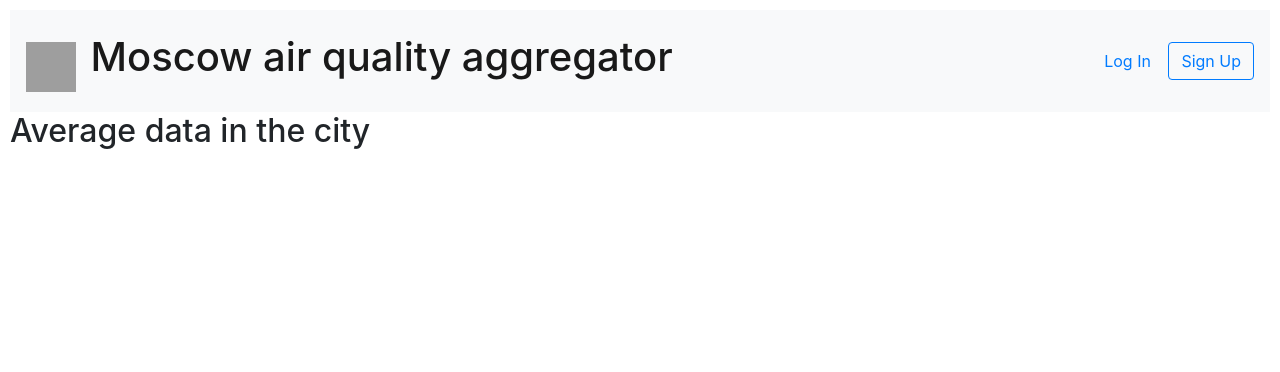
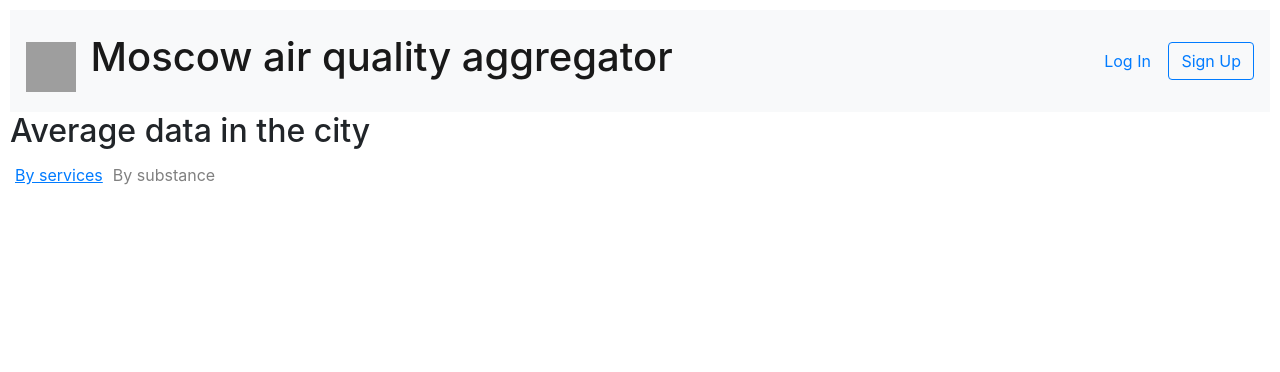
Before and after one commit to ekasenya/AirQualityAggregator, a Django app: page /main/?my_stations=0&group_type=0 in a window 1280 px wide. Shown: the top 372 px of the page. Run offline with Django 3.2, Linux system fonts and the light colour scheme; data that the repository does not hold is empty; some libraries are stand-ins or nearby versions; grey boxes are pictures that could not be loaded.

Commit message:
Group by substances

```diff
--- a/main/static/main/css/main.css
+++ b/main/static/main/css/main.css
@@ -1,11 +1,26 @@
 .service-card-header{background-color:#98CCD7!important}
+
+.active-link {
+    margin: 5px;
+    text-decoration: underline;
+}
+
+.inactive-link {
+    margin: 5px;
+    color: grey;
+}
 
 .value-card-header {
     font-size:18px;
-    color:#8D9091
+    color:#8D9091;
 }
 
 .value {
     font-size:24px;
     font-weight: bold;
 }
+
+
+.substance-group-type {
+    margin: 5px;
+}
--- a/main/templates/main/index.html
+++ b/main/templates/main/index.html
@@ -13,25 +13,35 @@
 {% if user.is_authenticated %}
 <div class="text-right">
   <div class="btn-group" role="group" align="right">
-      <a class="{% if my_stations != '1' %}btn btn-secondary{% else %}btn btn-outline-secondary{% endif %}" href="?my_stations=0" >Situation in the city</a>
-      <a class="{% if my_stations == '1' %}btn btn-secondary{% else %}btn btn-outline-secondary{% endif %}" href="?my_stations=1">My stations</a>
+      <a class="{% if my_stations != '1' %}btn btn-secondary{% else %}btn btn-outline-secondary{% endif %}" href="?my_stations=0&group_type={{ group_type }}" >Situation in the city</a>
+      <a class="{% if my_stations == '1' %}btn btn-secondary{% else %}btn btn-outline-secondary{% endif %}" href="?my_stations=1&group_type={{ group_type }}">My stations</a>
   </div>
 </div>
 {% else %}
 <h2>Average data in the city</h2>
 {% endif %}
+
+<div class="text-left">
+  <div class="btn-group" role="group" align="right">
+      <a class="{%if group_type == '0' %} active-link {% else %} inactive-link {% endif %}" href="?my_stations={{ my_stations }}&group_type=0" >By services</a>
+      <a class="{%if group_type == '1' %} active-link {% else %} inactive-link {% endif %}" href="?my_stations={{ my_stations }}&group_type=1">By substance</a>
+  </div>
+</div>
 <div class="container" style="margin:10px">
 
     {% if my_stations == '0' %}
         <div class="row">
             {% for key, value in service_data.items %}
             <div class="col-sm">
-              {% include "main/service_summary_data.html" with service_id=key station_id=0 list=value count_in_row=2 %}
+              {% include "main/service_summary_data.html" with id=key station_id=0 list=value count_in_row=2 group_type=group_type %}
             </div>
             {% endfor %}
         </div>
+
     {% else %}
         <div>
+            {% if group_type == '0' %}
+
                 {% for service_id, stations in service_data.items %}
                 <div class="card">
                   <div class="card-header">
@@ -45,8 +55,10 @@
                       {% endfor %}
                   </div>
                 </div>
-
                 {% endfor %}
+            {% else %}
+                Group by substance
+            {% endif %}
         </div>
 
     {% endif %}
--- a/main/templatetags/main_tags.py
+++ b/main/templatetags/main_tags.py
@@ -1,6 +1,6 @@
 from django import template
 
-from main.models import AirQService, Station
+from main.models import AirQService, Station, Substance
 
 register = template.Library()
 
@@ -29,3 +29,12 @@ def get_station_name(id):
         return station.name
     except Exception as ex:
         return 'Unknown'
+
+
+@register.filter(name='get_substance_name')
+def get_substance_name(id):
+    try:
+        substance = Substance.objects.get(id=id)
+        return substance.name_ru
+    except Exception as ex:
+        return 'Unknown'
--- a/main/urls.py
+++ b/main/urls.py
@@ -6,4 +6,5 @@ urlpatterns = [
     url(r'^$', views.IndexView.as_view(), name='index'),
     url(r'^service/(?P<service_id>[0-9]+)/(?P<station_id>[0-9]+)/(?P<substance_id>[0-9]+)$', views.SubstanceDetailView.as_view(),
         name='substance-detail'),
+    url(r'^service/all/(?P<substance_id>[0-9]+)$', views.SubstanceAllDetailView.as_view(), name='substance-detail-all'),
 ]
--- a/main/views.py
+++ b/main/views.py
@@ -3,7 +3,7 @@
 from datetime import datetime
 
 from main.models import Measuring, MeasuringDetail, AirQService, Substance, UserStations
-from django.db.models import Avg, Q
+from django.db.models import Avg, Q, Value, IntegerField
 from django.db.models.functions import TruncHour
 
 import urllib, base64
@@ -22,7 +22,20 @@
         context = super(IndexView, self).get_context_data(**kwargs)
 
         my_stations = self.request.GET.get('my_stations', '0')
+        group_type = self.request.GET.get('group_type', '0')
 
+        if group_type == '0':
+            service_data = self.get_service_data_by_services(my_stations)
+        else:
+            service_data = self.get_service_data_by_substance(my_stations)
+
+        context.update({'service_data': service_data})
+        context.update({'my_stations': my_stations})
+        context.update({'group_type': self.request.GET.get('group_type', '0')})
+
+        return context
+
+    def get_service_data_by_services(self, my_stations):
         service_data = {}
         for service in AirQService.objects.all():
             measure = Measuring.objects.filter(service_id=service.id).order_by('-createdate').first()
@@ -32,16 +45,16 @@
                 continue
 
             if my_stations == '1':
-                stations = UserStations.objects.select_related('station')\
-                    .filter(station__service_id=service.id, user_id=self.request.user.id)\
+                stations = UserStations.objects.select_related('station') \
+                    .filter(station__service_id=service.id, user_id=self.request.user.id) \
                     .values('station_id')
 
                 station_data = {}
                 for station in stations:
-                    values = MeasuringDetail.objects.filter(measuring_id=measure.id, station_id=station['station_id'])\
-                            .select_related('substance').filter(substance__show=True)\
-                            .values('substance_id', 'substance__shortname', 'substance__name_ru')\
-                            .annotate(avg_value=Avg('value')).order_by('substance__shortname')
+                    values = MeasuringDetail.objects.filter(measuring_id=measure.id, station_id=station['station_id']) \
+                        .select_related('substance').filter(substance__show=True) \
+                        .values('substance_id', 'substance__shortname', 'substance__name_ru') \
+                        .annotate(avg_value=Avg('value')).order_by('substance__shortname')
 
                     if len(values):
                         station_data[station['station_id']] = list(values)
@@ -54,13 +67,49 @@
                         .values('substance_id', 'substance__shortname', 'substance__name_ru') \
                         .annotate(avg_value=Avg('value')).order_by('substance__shortname'))
 
-        context.update({'service_data': service_data})
-        context.update({'my_stations': my_stations})
+        return service_data
 
-        return context
+    def get_service_data_by_substance(self, my_stations):
+        service_data = {}
+        for substance in Substance.objects.filter(show=True):
+            if my_stations == '1':
+                stations = UserStations.objects.select_related('station') \
+                    .filter(station__service_id=service.id, user_id=self.request.user.id) \
+                    .values('station_id')
+
+                station_data = {}
+                for station in stations:
+                    values = MeasuringDetail.objects.filter(measuring_id=measure.id, station_id=station['station_id']) \
+                        .select_related('substance').filter(substance__show=True) \
+                        .values('substance_id', 'substance__shortname', 'substance__name_ru') \
+                        .annotate(avg_value=Avg('value')).order_by('substance__shortname')
+
+                    if len(values):
+                        station_data[station['station_id']] = values
+
+                service_data[service.id] = station_data
+            else:
+                service_data[substance.id] = []
+                for service in AirQService.objects.all():
+                    measure = Measuring.objects.filter(service_id=service.id).order_by('-createdate').first()
+
+                    qs = MeasuringDetail.objects.filter(measuring_id=measure.id, substance_id=substance.id) \
+                        .select_related('substance') \
+                        .annotate(service_id=Value(service.id, output_field=IntegerField())) \
+                        .values('service_id', 'substance__shortname', 'substance__name_ru') \
+                        .annotate(avg_value=Avg('value')).order_by('substance__shortname')
+
+                    if len(qs):
+                        service_data[substance.id].append(qs.first())
+
+        return service_data
 
 
-class SubstanceDetailView(TemplateView):
+class CustomSubstanceDetailView(TemplateView):
+    pass
+
+
+class SubstanceDetailView(CustomSubstanceDetailView):
     template_name = 'main/substance_detail.html'
 
     def get_context_data(self, **kwargs):
@@ -68,6 +117,8 @@
 
         service_id = kwargs['service_id']
         substance_id = kwargs['substance_id']
+
+        context.update({'service_id': service_id})
 
         measure = Measuring.objects.filter(service_id=service_id).order_by('-createdate').first()
         substance = Substance.objects.get(id=substance_id)
@@ -97,9 +148,10 @@
 
         plt.style.use('seaborn-whitegrid')
         plt.cla()
-        plt.axhline(substance.limit_value, color='red', ls='--')
+        plt.axhline(substance.limit_value, color='red', ls='--', label="ПДК")
         plt.plot(hours, values, color='blue', marker='o')
         plt.ylim(0, 1.5 * substance.limit_value)
+        plt.legend(numpoints=1)
         plt.grid(True)
 
         fig = plt.gcf()
@@ -112,3 +164,69 @@
         context.update({'graph': uri})
 
         return context
+
+
+class SubstanceAllDetailView(CustomSubstanceDetailView):
+    template_name = 'main/substance_detail.html'
+
+    def get_context_data(self, **kwargs):
+        context = super(SubstanceAllDetailView, self).get_context_data(**kwargs)
+
+        context.update({'service_id': '0'})
+
+        substance_id = kwargs['substance_id']
+        substance = Substance.objects.get(id=substance_id)
+        context.update({'substance_name': substance.name_ru})
+
+        plt.style.use('seaborn-whitegrid')
+        plt.cla()
+        plt.axhline(substance.limit_value, color='red', ls='--', label="ПДК")
+
+        last_measuring_data = []
+        today = datetime.today()
+        for service in AirQService.objects.all():
+            measure = Measuring.objects.filter(service_id=service.id).order_by('-createdate').first()
+
+            last_value_qs = MeasuringDetail.objects.filter(measuring_id=measure.id, substance_id=substance_id) \
+                     .first()
+
+            if not last_value_qs:
+                continue
+
+            last_measuring_data.append(
+                {'service_name': service.name, 'last_datetime': measure.createdate.strftime('%d.%m.%Y %H:%M'),
+                 'last_value': MeasuringDetail.objects.filter(Q(measuring_id=measure.id) & Q(substance_id=substance_id)) \
+                     .first().value})
+
+            measuring_qs = Measuring.objects.filter(createdate__year=today.year, createdate__month=today.month,
+                                                    createdate__day=12, service_id=service.id)
+
+            value_qs = MeasuringDetail.objects.filter(substance_id=substance_id, measuring__in=measuring_qs) \
+                .select_related('measuring').values('measuring__createdate') \
+                .annotate(hour=TruncHour('measuring__createdate')).values('hour') \
+                .annotate(avg_value=Avg('value')).values('hour', 'avg_value').order_by('hour')
+
+            values = []
+            hours = []
+            for item in value_qs:
+                values.append(round(item['avg_value'], 3))
+                hours.append('{}:00'.format(str(item['hour'].hour).zfill(2)))
+
+            plt.plot(hours, values, marker='o', label=service.name)
+
+        context.update({'last_measuring_data': last_measuring_data})
+
+        plt.ylim(0, 1.5 * substance.limit_value)
+        plt.legend(numpoints=1)
+        plt.grid(True)
+
+        fig = plt.gcf()
+        buf = io.BytesIO()
+
+        fig.savefig(buf, format="png")
+        buf.seek(0)
+        string = base64.b64encode(buf.read())
+        uri = urllib.parse.quote(string)
+        context.update({'graph': uri})
+
+        return context
```
Also changed, not shown: main/templates/main/service_summary_data.html (+22 -2 lines), main/templates/main/substance_detail.html (+17 -1 lines). Lines whose indentation alone changed are shown as unchanged.
